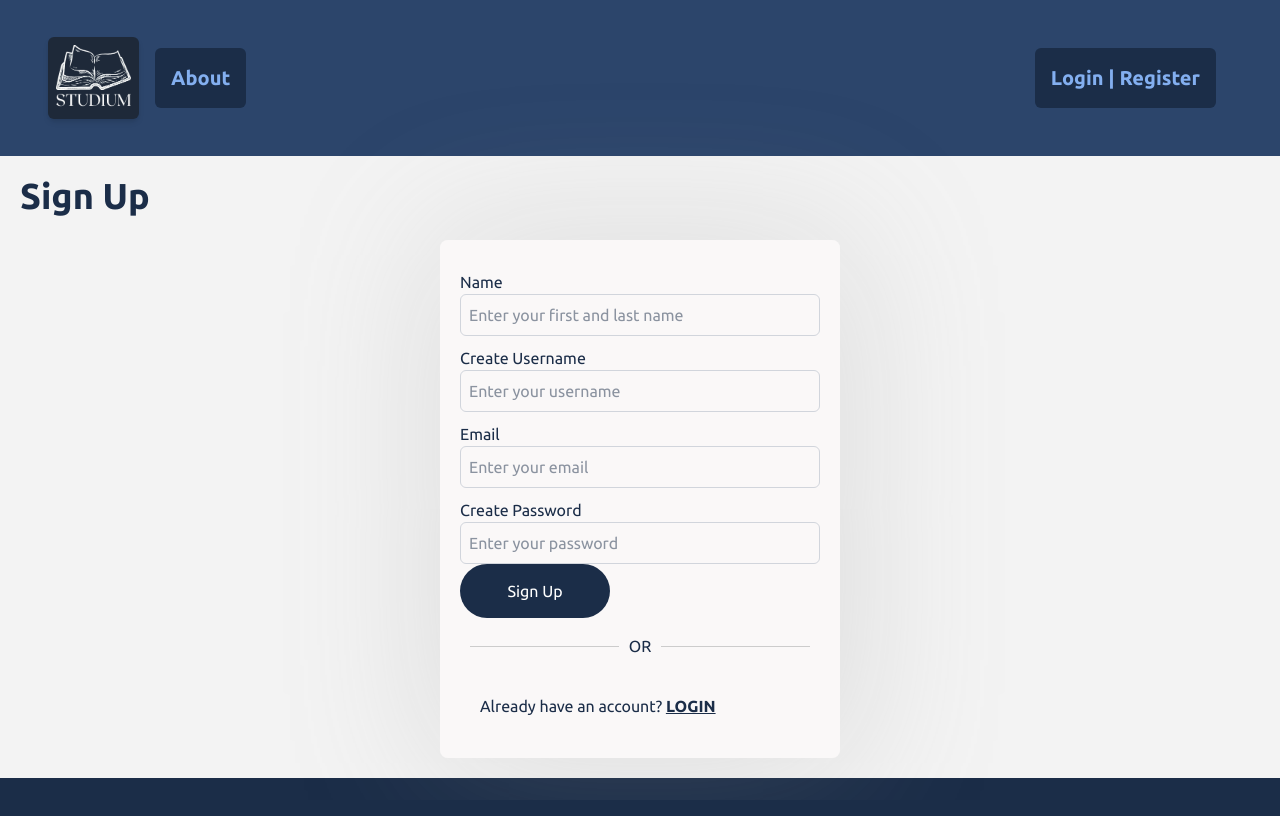
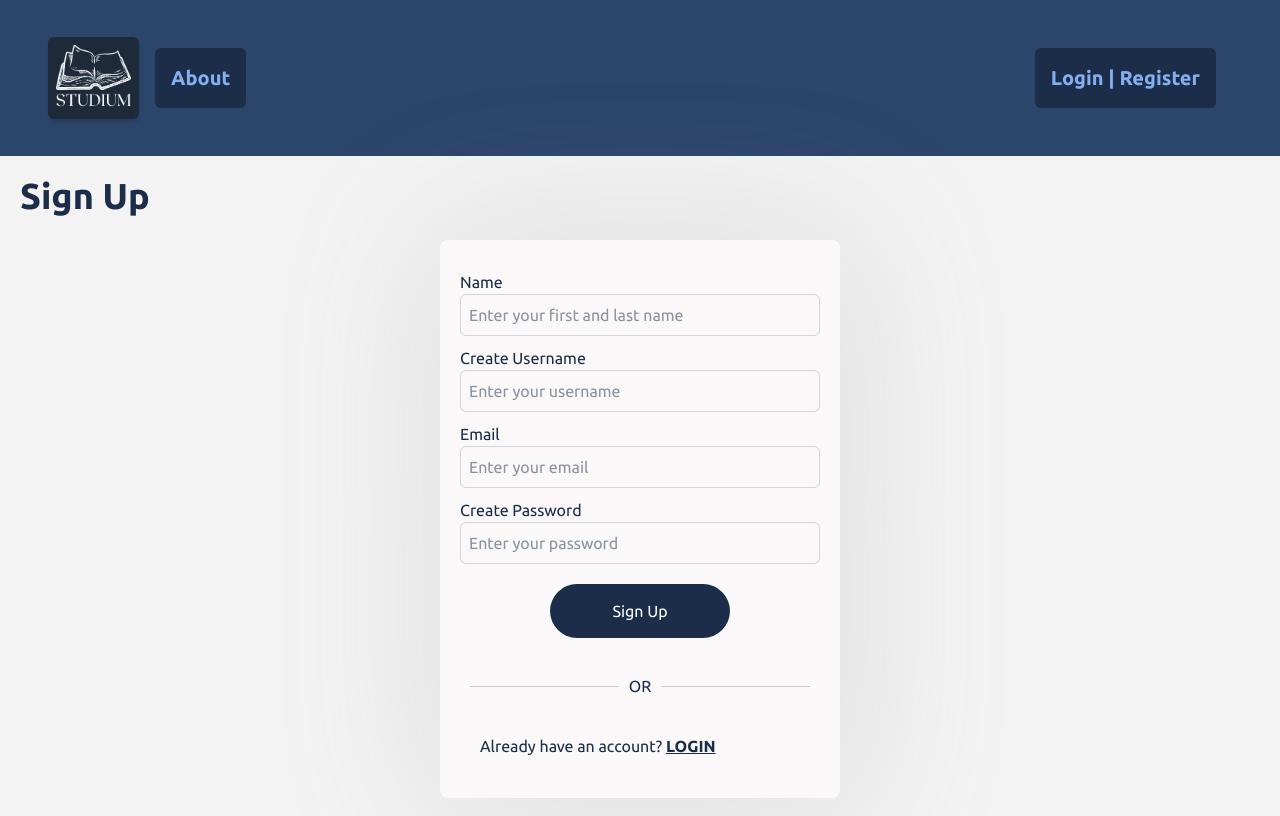
Before and after one commit to tylernlyons/Studium, a Next.js app in the folder termproject4300/: page /signup in a window 1280 px wide. Built offline with nearby package versions, Linux system fonts and the light colour scheme.

Commit message:
Fix sign up button

```diff
--- a/termproject4300/src/app/Signup.css
+++ b/termproject4300/src/app/Signup.css
@@ -33,7 +33,7 @@ box-shadow: 4px 4px 150px 4px rgba(151, 151, 151, 0.25);
 .form-labels label {
     display: flex;
     flex-direction: column;
-    align-items: self-start;
+   width: fit-content;
 
     margin-top: 10px;
 }
@@ -47,14 +47,22 @@ width: 100%;
 
 }
 
-.signup button {
+.button-wrapper{
+display: flex;
+justify-content: center;
+}
+
+.button-wrapper button {
+
     background-color: #1b2d48;
-    color: white;
+    color:white;
     padding: 15px;
-    width: 150px;
+    width: 50%;
     border-radius: 55px;
-    align-self: center;
+    justify-content: center;
     cursor: pointer;
+    margin: 20px;
+
 
 
 }
--- a/termproject4300/src/app/signup/page.tsx
+++ b/termproject4300/src/app/signup/page.tsx
@@ -78,7 +78,10 @@ export default function Signup({ onSubmit }: { onSubmit: (user: { name: string,
 
         {error && <p className="text-red-500 text-sm">{error}</p>}
 
+        <div className="button-wrapper">
         <button type="submit">Sign Up</button>
+        </div>
+
       </form>
       <div className="divider">
     <div className="line"></div>
```
